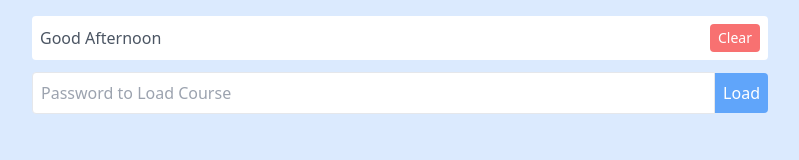
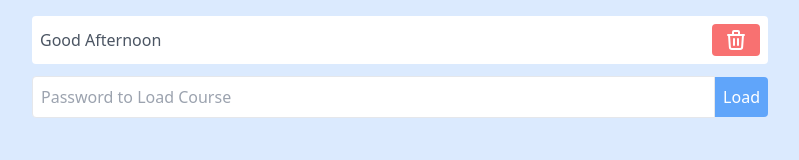
Before and after one commit to Sai-Manikanta/chat-app, a website: page public/learn.html in a window 1280 px wide. Shown: the full height of the page, 240-1039 px from the left. Drawn offline with nearby package versions, Linux system fonts and the light colour scheme; no server answers.

Commit message:
updated text size and added delte icon to clear

```diff
--- a/public/learn.html
+++ b/public/learn.html
@@ -22,10 +22,23 @@
         <div class="bg-white p-2 flex justify-between items-center rounded">
           <p id="typing">Hello world</p>
           <button
-            class="px-2 py-1 bg-red-400 rounded text-white text-sm"
+            class="px-3 flex items-center py-1 bg-red-400 rounded text-white text-sm"
             id="clear-btn"
           >
-            Clear
+            <svg
+              xmlns="http://www.w3.org/2000/svg"
+              class="h-6 w-6"
+              fill="none"
+              viewBox="0 0 24 24"
+              stroke="currentColor"
+            >
+              <path
+                stroke-linecap="round"
+                stroke-linejoin="round"
+                stroke-width="2"
+                d="M19 7l-.867 12.142A2 2 0 0116.138 21H7.862a2 2 0 01-1.995-1.858L5 7m5 4v6m4-6v6m1-10V4a1 1 0 00-1-1h-4a1 1 0 00-1 1v3M4 7h16"
+              />
+            </svg>
           </button>
         </div>
       </div>
@@ -52,7 +65,7 @@
       </div>
 
       <div
-        class="display-none flex-grow bg-white rounded p-2 mt-2 overflow-scroll"
+        class="display-none flex-grow bg-white rounded p-2 mt-2 overflow-scroll text-lg"
         id="output"
       ></div>
 
```
